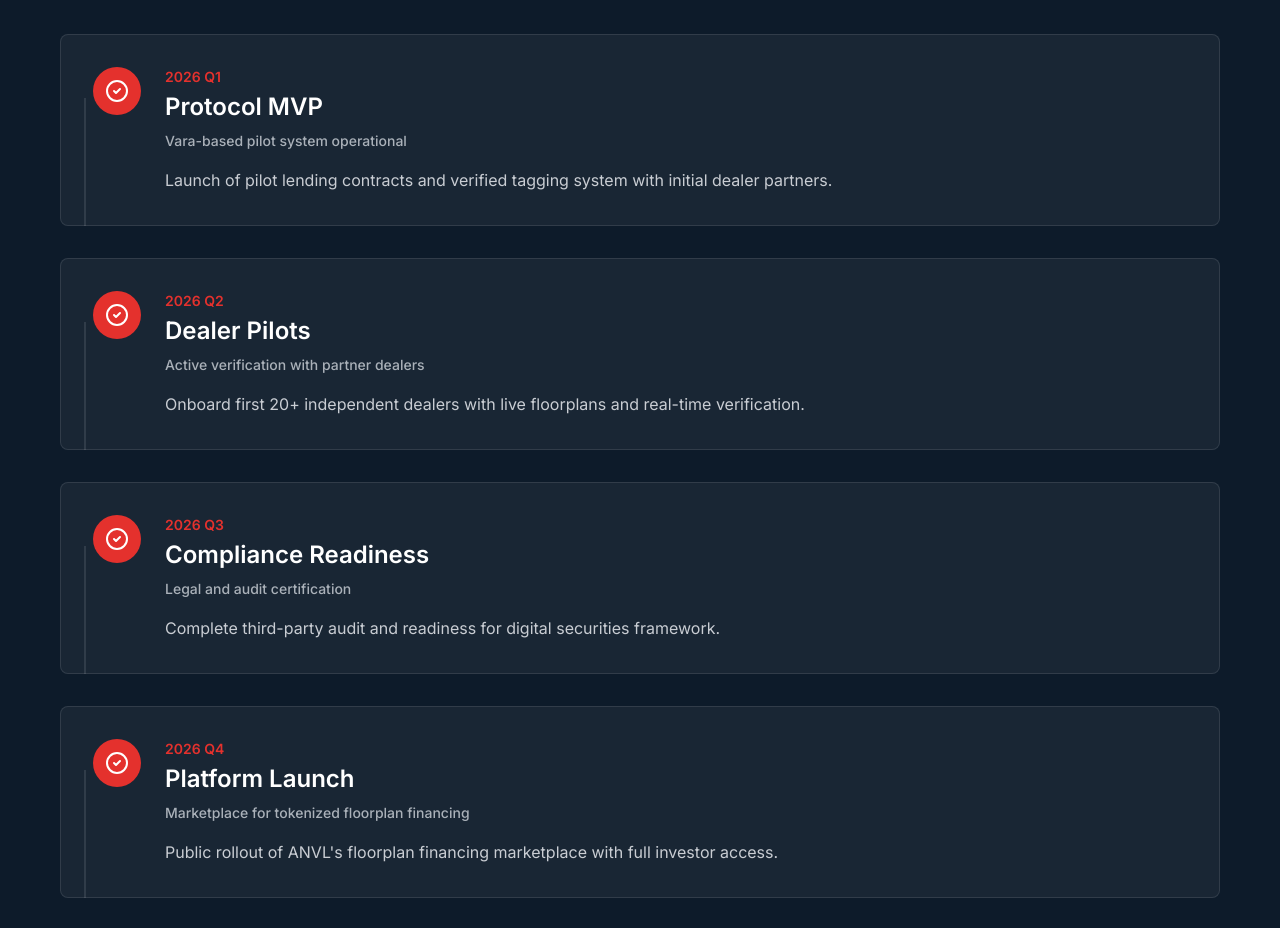
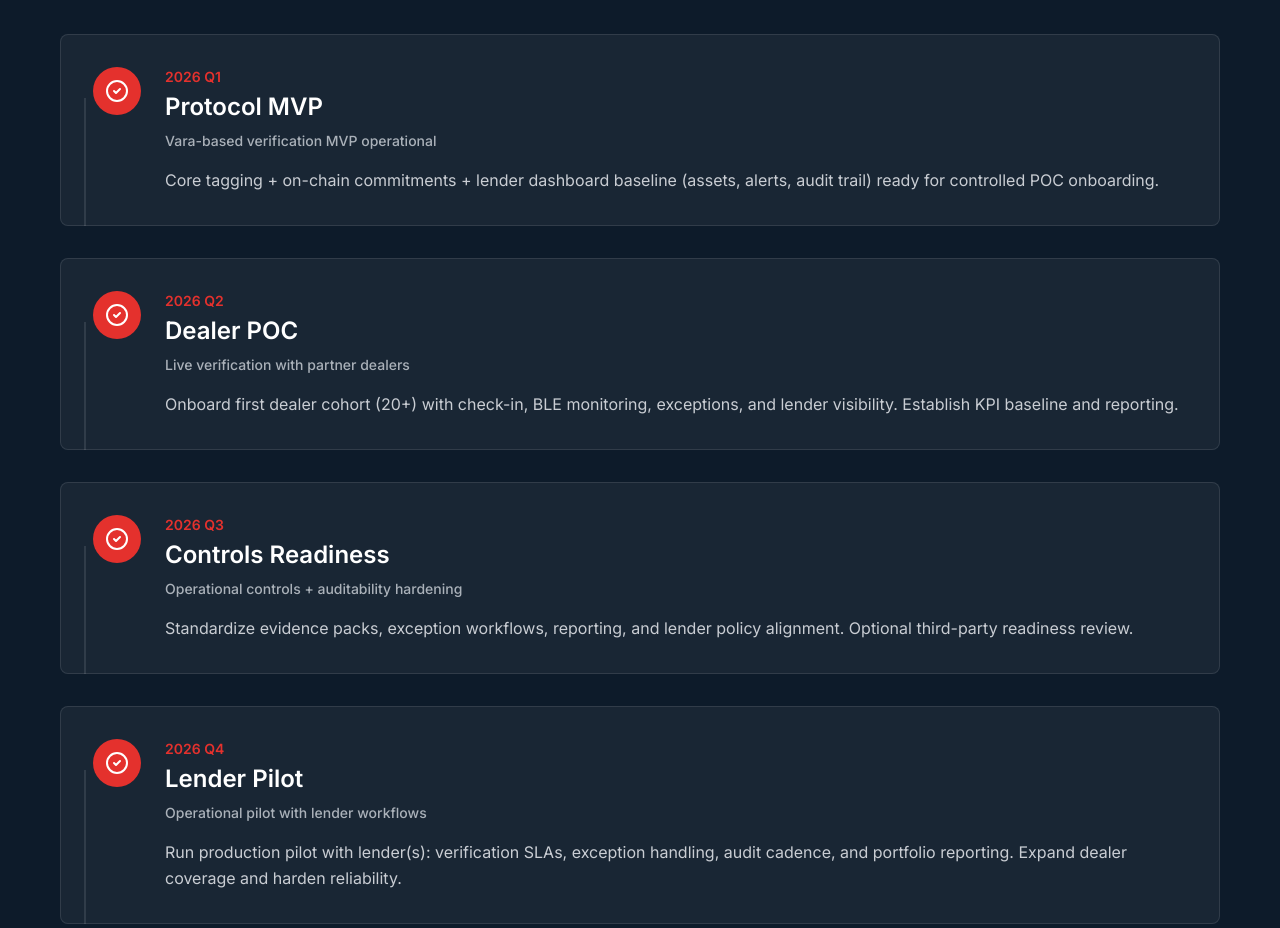
Before and after one commit to anvl-finance/anvl-website, a Next.js app: page /roadmap in a window 1280 px wide. Shown: the part 380-1308 px from the top of the page. Built offline with nearby package versions, Linux system fonts and the light colour scheme.

Commit message:
update roadmap

```diff
--- a/src/app/roadmap/page.tsx
+++ b/src/app/roadmap/page.tsx
@@ -13,40 +13,45 @@ export default function RoadmapPage() {
       year: '2026',
       quarter: 'Q1',
       title: 'Protocol MVP',
-      deliverable: 'Vara-based pilot system operational',
-      description: 'Launch of pilot lending contracts and verified tagging system with initial dealer partners.',
+      deliverable: 'Vara-based verification MVP operational',
+      description:
+        'Core tagging + on-chain commitments + lender dashboard baseline (assets, alerts, audit trail) ready for controlled POC onboarding.',
       status: 'upcoming',
     },
     {
       year: '2026',
       quarter: 'Q2',
-      title: 'Dealer Pilots',
-      deliverable: 'Active verification with partner dealers',
-      description: 'Onboard first 20+ independent dealers with live floorplans and real-time verification.',
+      title: 'Dealer POC',
+      deliverable: 'Live verification with partner dealers',
+      description:
+        'Onboard first dealer cohort (20+) with check-in, BLE monitoring, exceptions, and lender visibility. Establish KPI baseline and reporting.',
       status: 'upcoming',
     },
     {
       year: '2026',
       quarter: 'Q3',
-      title: 'Compliance Readiness',
-      deliverable: 'Legal and audit certification',
-      description: 'Complete third-party audit and readiness for digital securities framework.',
+      title: 'Controls Readiness',
+      deliverable: 'Operational controls + auditability hardening',
+      description:
+        'Standardize evidence packs, exception workflows, reporting, and lender policy alignment. Optional third-party readiness review.',
       status: 'upcoming',
     },
     {
       year: '2026',
       quarter: 'Q4',
-      title: 'Platform Launch',
-      deliverable: 'Marketplace for tokenized floorplan financing',
-      description: "Public rollout of ANVL's floorplan financing marketplace with full investor access.",
+      title: 'Lender Pilot',
+      deliverable: 'Operational pilot with lender workflows',
+      description:
+        'Run production pilot with lender(s): verification SLAs, exception handling, audit cadence, and portfolio reporting. Expand dealer coverage and harden reliability.',
       status: 'upcoming',
     },
     {
       year: '2027',
       quarter: 'Q1–Q4',
       title: 'Scaling Phase',
-      deliverable: 'Expansion, multi-region integrations, institutional partnerships',
-      description: 'Regional scaling, strategic partnerships, and enhanced data integrations.',
+      deliverable: 'Expansion, integrations, regional rollout',
+      description:
+        'Scale dealer coverage, add integrations, and expand lender adoption as KPIs stabilize. Layer in advanced analytics and automation.',
       status: 'upcoming',
     },
   ];
```
